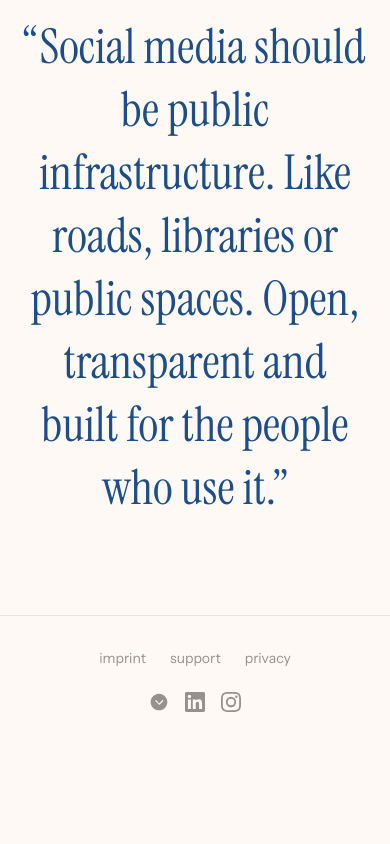
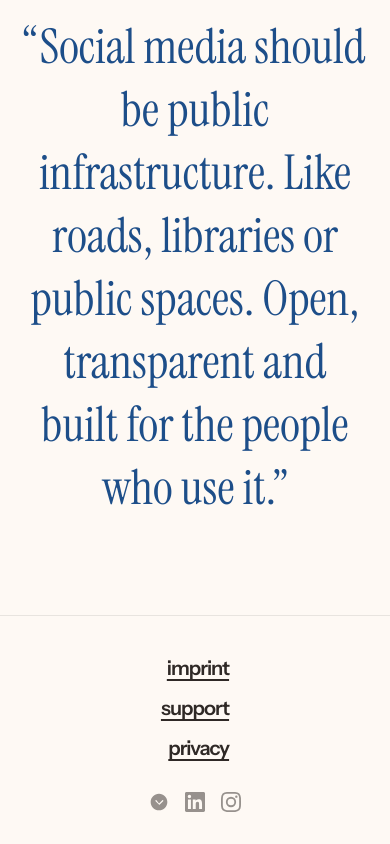
Before and after one commit to Krekeny/eny-social, a Next.js app: page / in a window 390 px wide. Shown: the part 4619-5463 px from the top of the page. Before the commit the page ends 5363 px from the top, so only its background shows below. Built offline with nearby package versions, Linux system fonts and the light colour scheme.

Commit message:
refactor(stage): align and style nav bar

```diff
--- a/app/components/Footer.tsx
+++ b/app/components/Footer.tsx
@@ -3,14 +3,14 @@ export default function Footer() {
     <footer className="border-t border-charcoal/10 px-6 py-8">
       <div className="mx-auto flex max-w-7xl flex-col items-center justify-between gap-6 md:flex-row">
         {/* Links */}
-        <div className="flex gap-6 text-sm text-charcoal/50">
-          <a href="#" className="transition-colors hover:text-charcoal">
+        <div className="flex flex-col items-end gap-0">
+          <a href="#" className="nav-link transition-colors hover:text-tangerine">
             imprint
           </a>
-          <a href="#" className="transition-colors hover:text-charcoal">
+          <a href="#" className="nav-link transition-colors hover:text-tangerine">
             support
           </a>
-          <a href="#" className="transition-colors hover:text-charcoal">
+          <a href="#" className="nav-link transition-colors hover:text-tangerine">
             privacy
           </a>
         </div>
--- a/app/components/Hero.tsx
+++ b/app/components/Hero.tsx
@@ -31,12 +31,12 @@ export default function Hero() {
       <div className="relative mx-auto max-w-7xl">
         <div className="grid gap-12 lg:grid-cols-12">
           {/* Left sidebar links */}
-          <div className="hidden lg:col-span-2 lg:flex lg:flex-col lg:gap-4 lg:pt-16">
+          <div className="hidden lg:col-span-2 lg:flex lg:flex-col lg:items-end lg:justify-end">
             {["What", "How does it work", "offenbach.social", "Blog", "Contact"].map((link) => (
               <a
                 key={link}
                 href="#"
-                className="text-sm text-charcoal/50 transition-colors hover:text-tangerine"
+                className="nav-link transition-colors hover:text-tangerine"
               >
                 {link}
               </a>
--- a/app/globals.css
+++ b/app/globals.css
@@ -183,6 +183,23 @@ h2 {
   }
 }
 
+/* Navigation Link */
+.nav-link {
+  font-family: var(--font-instrument-sans);
+  font-size: 20px;
+  font-weight: 600;
+  line-height: 200%;
+  letter-spacing: -1px;
+  text-align: right;
+  color: var(--charcoal);
+  text-decoration-line: underline;
+  text-decoration-style: solid;
+  text-decoration-skip-ink: auto;
+  text-decoration-thickness: auto;
+  text-underline-offset: auto;
+  text-underline-position: from-font;
+}
+
 /* Quote */
 .quote {
   font-family: var(--font-instrument-serif);
```
